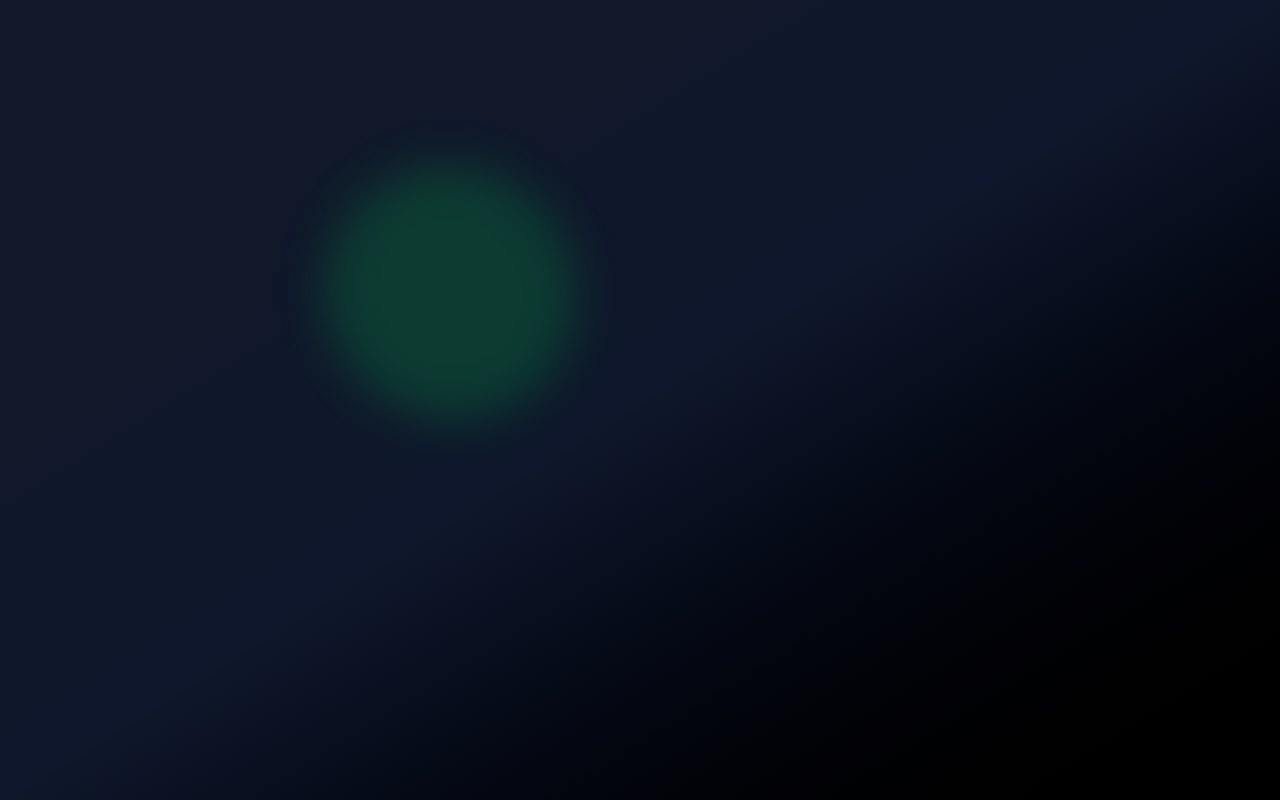
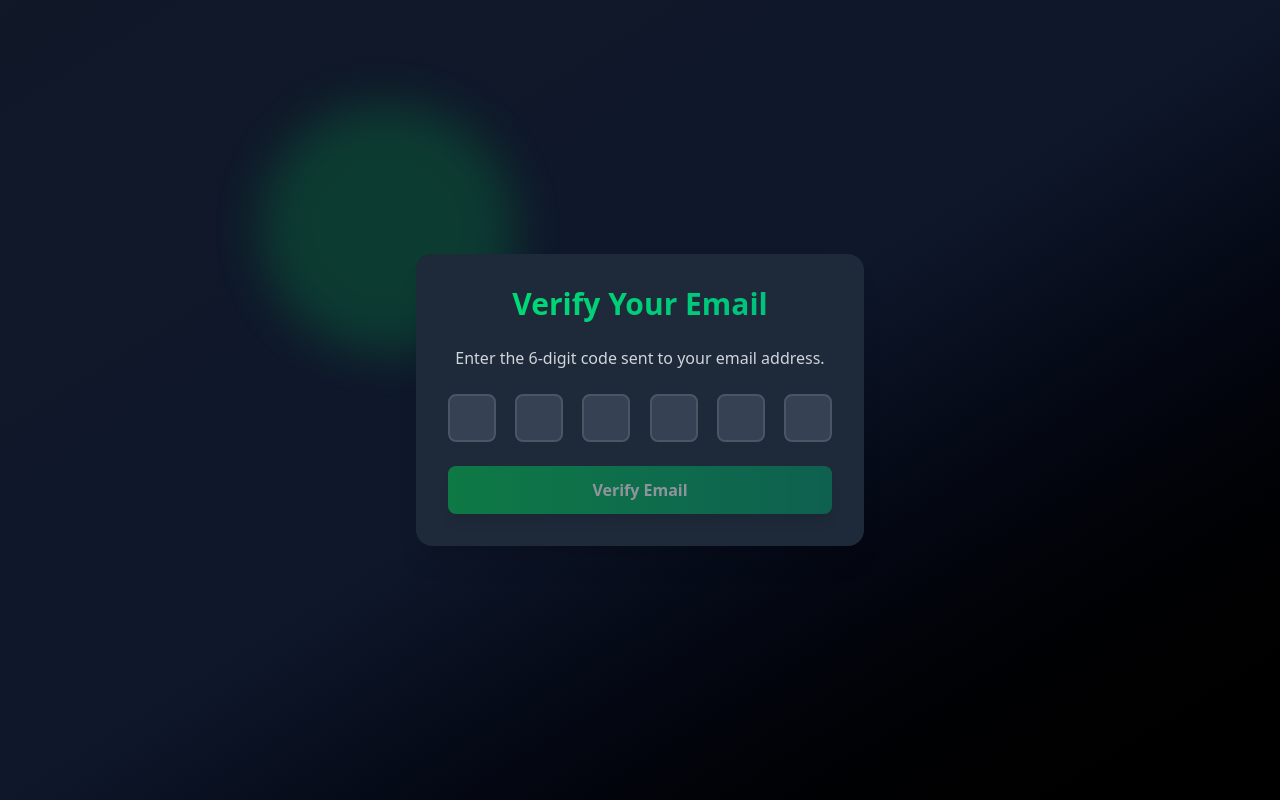
Before and after one commit to Mirkataaa/advanced-auth-system, a React (Vite) app in the folder client/: page /verify-email in a window 1280 px wide. Before the commit this address had no page. Built offline with nearby package versions, Linux system fonts and the light colour scheme.

Commit message:
feat(client): email verification email page UI & input handle

```diff
--- a/client/src/App.jsx
+++ b/client/src/App.jsx
@@ -2,6 +2,7 @@
 import FloatingShape from "./components/FloatingShapeComponent"
 import SignUpPage from "./pages/SignUpPage"
 import LoginPage from "./pages/LoginPage"
+import EmailVerificationPage from "./pages/EmailVerificationPage"
 
 function App() {
 
@@ -15,6 +16,7 @@
         <Route path="/" element={"Home"} />
         <Route path="/signup" element={<SignUpPage />} />
         <Route path="/login" element={<LoginPage />} />
+        <Route path="/verify-email" element={<EmailVerificationPage />} />
       </Routes>
     </div>
 
--- /dev/null
+++ b/client/src/pages/EmailVerificationPage.jsx
@@ -0,0 +1,104 @@
+import * as motion from "motion/react-client"
+import { useCallback, useEffect, useRef, useState } from "react";
+import { useNavigate } from "react-router";
+
+export default function EmailVerificationPage() {
+
+    const [code, setCode] = useState(['', '', '', '', '', '',]);
+    const inputRefs = useRef([]);
+    const navigate = useNavigate();
+    const isLoading = false;
+
+    const handleChange = (index, value) => {
+        const newCode = [...code];
+
+        // handle pasted content
+        if (value.length > 1) {
+            const pastedCode = value.slice(0, 6).split('');
+            for (let i = 0; i < 6; i++) {
+                newCode[i] = pastedCode[i] || '';
+            }
+            setCode(newCode);
+
+            // focus on the last non-empty input or the first empty one
+            const lastFilledIndex = newCode.findLastIndex((digit) => digit !== '');
+            const focusIndex = lastFilledIndex < 5 ? lastFilledIndex + 1 : 5;
+            inputRefs.current[focusIndex].focus();
+        } else {
+            newCode[index] = value;
+            setCode(newCode);
+
+            // move focus to next input if value is intered
+            if (value && index < 5) {
+                inputRefs.current[index + 1].focus()
+            }
+
+        }
+
+    }
+
+    const handleKeyDown = (index, e) => {
+        if (e.key === "Backspace" && !code[index] && index > 0) {
+            inputRefs.current[index - 1].focus();
+        }
+    }
+
+    const handleSubmit = useCallback((e) => {
+        e.preventDefault();
+        const verificationCode = code.join('');
+        console.log(`Verification code submitted: ${verificationCode}`);
+    }, [code]); // depends on `code
+
+    // auto submit
+    useEffect(() => {
+        if (code.every(digit => digit !== '')) {
+            handleSubmit(new Event('submit'));
+        }
+    }, [handleSubmit, code])
+
+    return (
+        <div className='max-w-md w-full bg-gray-800 bg-opacity-50 backdrop-filter backdrop-blur-xl rounded-2xl shadow-xl overflow-hidden'>
+            <motion.div
+                initial={{ opacity: 0, y: -50 }}
+                animate={{ opacity: 1, y: 0 }}
+                transition={{ duration: 0.5 }}
+                className='bg-gray-800 bg-opacity-50 backdrop-filter backdrop-blur-xl rounded-2xl shadow-2xl p-8 w-full max-w-md'
+            >
+                <h2 className='text-3xl font-bold mb-6 text-center bg-gradient-to-r from-green-400 to-emerald-500 text-transparent bg-clip-text'>
+                    Verify Your Email
+                </h2>
+                <p className='text-center text-gray-300 mb-6'>Enter the 6-digit code sent to your email address.</p>
+
+                <form
+                    onSubmit={handleSubmit}
+                    className="space-y-6">
+                    <div className='flex justify-between'>
+                        {code.map((digit, index) => (
+                            <input
+                                key={index}
+                                ref={(el) => (inputRefs.current[index] = el)}
+                                type='text'
+                                maxLength='6'
+                                value={digit}
+                                onChange={(e) => handleChange(index, e.target.value)}
+                                onKeyDown={(e) => handleKeyDown(index, e)}
+                                className='w-12 h-12 text-center text-2xl font-bold bg-gray-700 text-white border-2 border-gray-600 rounded-lg focus:border-green-500 focus:outline-none'
+                            />
+                        ))}
+
+                    </div>
+
+                    <motion.button
+                        whileHover={{ scale: 1.05 }}
+                        whileTap={{ scale: 0.95 }}
+                        type='submit'
+                        disabled={isLoading || code.some((digit) => !digit)}
+                        className='w-full bg-gradient-to-r from-green-500 to-emerald-600 text-white font-bold py-3 px-4 rounded-lg shadow-lg hover:from-green-600 hover:to-emerald-700 focus:outline-none focus:ring-2 focus:ring-green-500 focus:ring-opacity-50 disabled:opacity-50'
+                    >
+                        {isLoading ? "Verifying..." : "Verify Email"}
+                    </motion.button>
+                </form>
+            </motion.div>
+        </div>
+    );
+};
```
